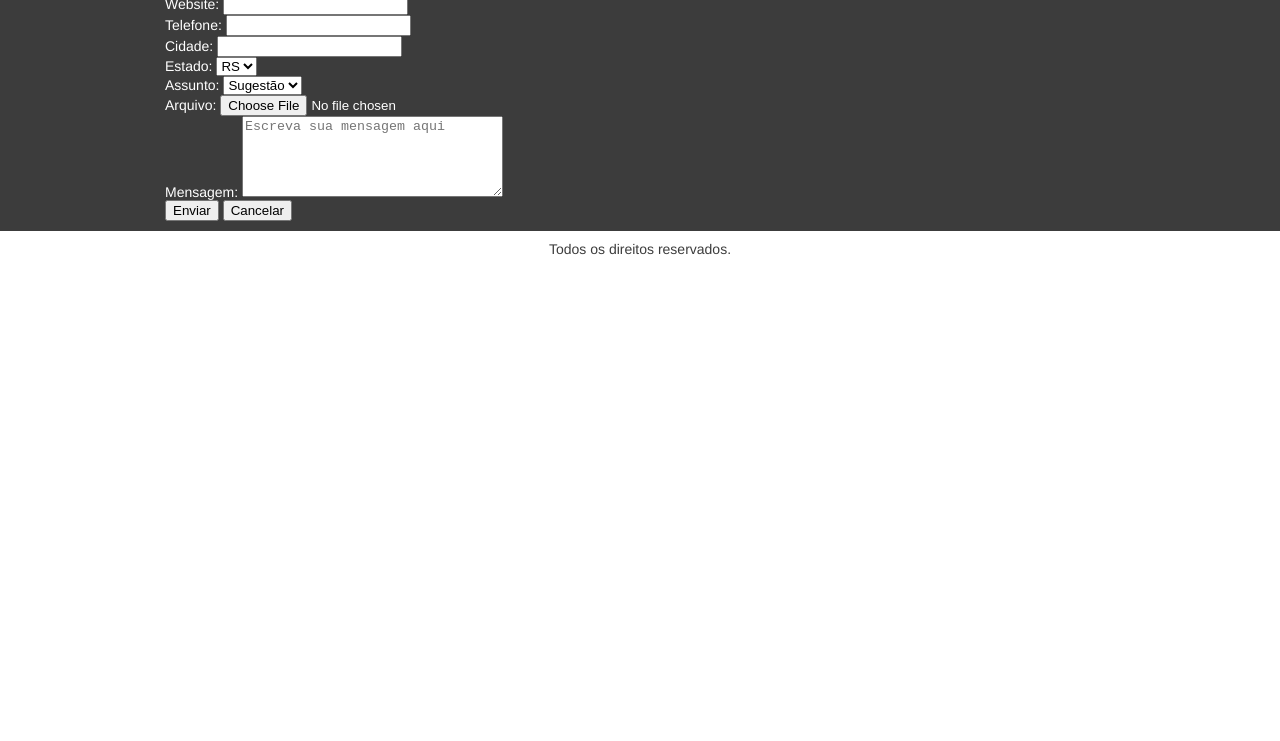
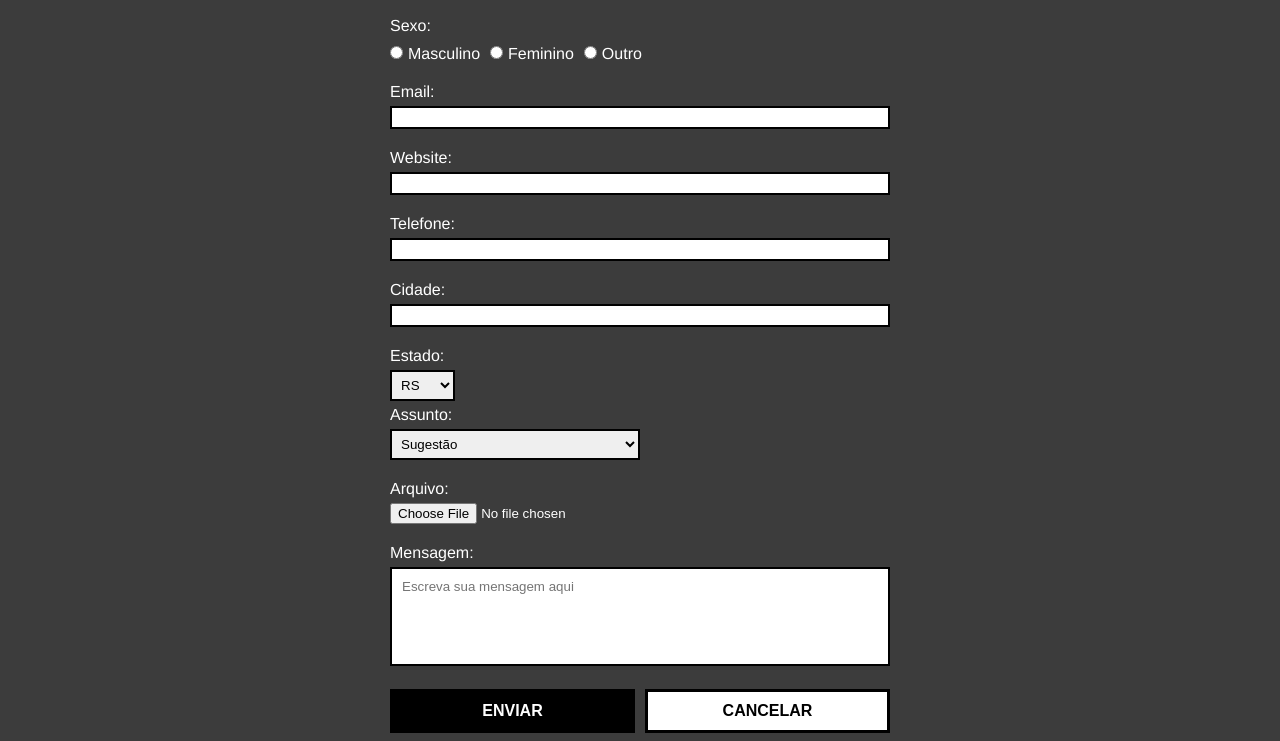
Before and after one commit to gustavofiorini/capacitacao-compasso-modulo-front-end, a plain HTML site: page CV/fale-conosco.html in a window 1280 px wide. Shown: the part 493-1234 px from the top of the page. Before the commit the page ends 800 px from the top, so only its background shows below. Drawn offline with Linux system fonts and the light colour scheme.

Commit message:
CV Finalizado

```diff
--- a/CV/assets/css/style.css
+++ b/CV/assets/css/style.css
@@ -16,7 +16,7 @@ body{
     clear: both;
     width: 100%;
     border-bottom: 3px solid #f00;
-    margin-bottom: 30px;
+    margin-bottom: 10px;
     padding-top: 35px;
 
 }
@@ -42,7 +42,7 @@ body{
 
 /* Header Menu */
 .menu{
-    background: #f00;
+    background: rgba(255, 0, 0, 0.66);
     width: 100%;
     float: left;
     padding: 10px;
@@ -70,15 +70,13 @@ body{
 section {
     float: left;
     width: 100%;
-    padding: 10px 165px;
+    padding: 10px 12.5%;
     background: #3c3c3c;
     color: #fff;
-
-
 }
 section h3 {
     font-size: 25px;
-    background: #f00;
+    background: rgba(255, 0, 0, 0.66);
     color: #fff;
     float: left;
     clear: both;
@@ -134,5 +132,96 @@ section .ul-list h4 {
     text-align: center;
     padding: 10px 0;
     background: #fff;
+    margin-top: 40px;
+}
 
+/* Form */
+.main-form {
+    display: block;
+    width: 500px;
+    margin: 0 auto;
 }
+.main-form .title {
+    font-size: 25px;
+    margin: 10px 0 20px;
+}
+.main-form .container-text {
+    float: left;
+    clear: both;
+    width: 100%;
+    margin-bottom: 20px;
+}
+.main-form .container-text2 {
+    float: left;
+    clear: both;
+    width: 100%;
+    margin-bottom: 5px;
+    font-size: 16px;
+}
+.main-form .container-text label {
+    float: left;
+    clear: both;
+    width: 100%;
+    margin-bottom: 5px;
+    font-size: 16px;
+}
+.main-form .container-text2 label {
+    float: left;
+    clear: both;
+    width: 100%;
+    margin-bottom: 5px;
+    font-size: 16px;
+}
+.main-form .container-text input:not([type=radio]):not([type=file]) {
+    float: left;
+    width: 100%;
+    border: 2px solid #000;
+    padding: 2px;
+}
+.main-form .container-text.radio label {
+    float: left;
+    width: auto;
+    margin: 0 10px 0 0;
+    font-size: 16px;
+    clear: none;
+}
+.main-form .container-text.radio input {
+    margin-right: 5px;
+}
+.main-form .container-text select {
+    width: 250px;
+    padding: 5px;
+    border: 2px solid #000;
+}
+.main-form .container-text2 select {
+    width: 65px;
+    padding: 5px;
+    border: 2px solid #000;
+}
+
+.main-form .container-text textarea {
+    resize: none;
+    width: 100%;
+    padding: 10px;
+    border: 2px solid #000;
+    font: 400 13.333px Arial;
+}
+.main-form button {
+    width: 49%;
+    padding: 10px;
+    border: 3px solid #000;
+    text-decoration: center;
+    font-size: 16px;
+    text-transform: uppercase;
+    font-weight: bold;
+}
+.main-form .btn-submit {
+    background: #000;
+    color: #fff;
+    float: left;
+}
+.main-form .btn-reset {
+    background: #fff;
+    color: #000;
+    float: right;
+}
--- a/CV/fale-conosco.html
+++ b/CV/fale-conosco.html
@@ -28,37 +28,39 @@
             </nav>
         </header>
         <section>
-            <h2>Fale Conosco</h2>
-            <form>
-                <div>
+            <form class="main-form">
+                <h2 class="title">Fale Conosco</h2>
+                <div class="container-text">
                     <label for="name">Nome: </label>
                     <input type="text" id="name" required>
                 </div>
-                <div>
+                <div class="container-text2">
                     <label>Sexo: </label>
+                </div>
+                <div class="container-text radio">
                     <label> <input type="radio" name="sex" value="masculino">Masculino </label>
                     <label> <input type="radio" name="sex" value="feminino">Feminino </label>
                     <label> <input type="radio" name="sex" value="outro">Outro </label>
                 </div>
-                <div>
+                <div class="container-text">
                     <label for="email">Email:</label>
                     <input type="email" id="email" required>
                 </div>
-                <div>
+                <div class="container-text">
                     <label for="website">Website: </label>
                     <input type="url" id="website">
                 </div>
-                <div>
-                <div>
+                <div class="container-text">
                     <label for="phone">Telefone:</label>
 
                     <input type="tel" required="required" maxlength="15" id="phone" pattern="\([0-9]{2}\) [0-9]{4,6}-[0-9]{3,4}$" />
                 </div>
-
+                <div
+                     class="container-text">
                     <label for="city">Cidade:</label>
                     <input type="text" id="city" required>
                 </div>
-                <div>
+                <div class="container-text2">
                     <label for="state">Estado: </label>
                     <select id="state" required>
                         <option value="RS"> RS</option>
@@ -67,23 +69,23 @@
                         <option value="SP"> SP</option>
                     </select>
                 </div>
-                <div>
+                <div class="container-text">
                     <label for="subject">Assunto:</label>
                     <select id="subject" required>
                         <option value="sugestao">Sugestão</option>
                         <option value="critica">Crítica</option>
                     </select>
                 </div>
-                <div>
+                <div class="container-text">
                     <label for="archive">Arquivo:</label>
                     <input type="file" id="archive">
                 </div>
-                <div>
+                <div class="container-text">
                     <label for="message">Mensagem:</label>
                     <textarea id="message" maxlength="140" cols="30" rows="5" placeholder="Escreva sua mensagem aqui"></textarea>
                 </div>
-                <button type="submit">Enviar</button>
-                <button type="Reset">Cancelar</button>
+                <button type="submit" class="btn-submit">Enviar</button>
+                <button type="Reset" class="btn-reset">Cancelar</button>
             </form>
         </section>
         <footer class="main-footer">
```
